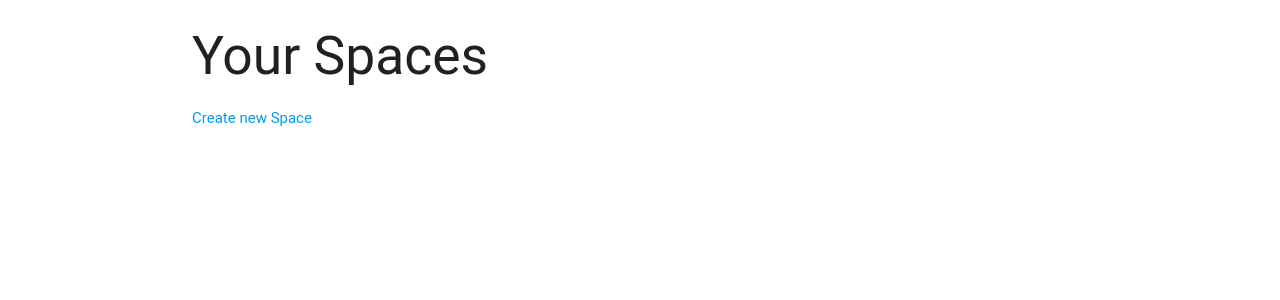
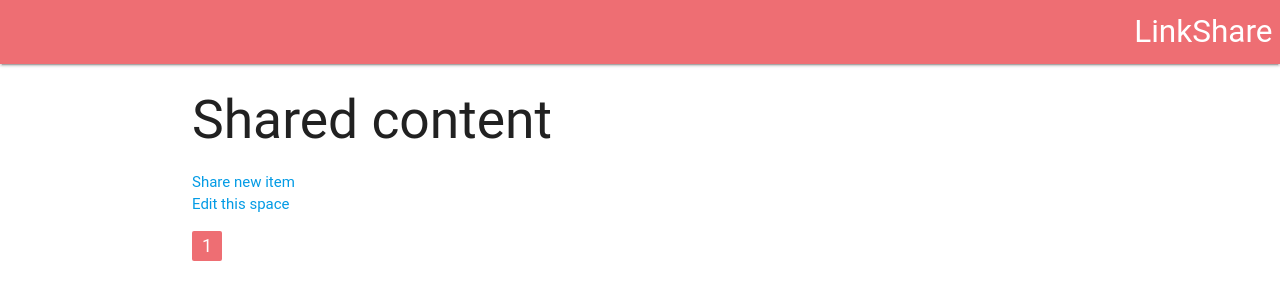
Before and after one commit to duncanlew/LinkShare, a Django app: page / in a window 1280 px wide. Shown: the top 300 px of the page. Run offline with Django 3.2, Linux system fonts and the light colour scheme; the visitor is signed in with stand-in values (Sample User, id 1); data that the repository does not hold is empty; some libraries are stand-ins or nearby versions; some web fonts are replaced.

Commit message:
Added Pagination, added Spaces in Menu, removed *.pyc files

```diff
--- a/ShareSpaces/settings.py
+++ b/ShareSpaces/settings.py
@@ -64,6 +64,7 @@ TEMPLATES = [
                 'django.template.context_processors.request',
                 'django.contrib.auth.context_processors.auth',
                 'django.contrib.messages.context_processors.messages',
+                'Spaces.context_processor.list_of_spaces',
             ],
         },
     },
--- a/ShareSpaces/urls.py
+++ b/ShareSpaces/urls.py
@@ -13,17 +13,19 @@ Including another URLconf
     1. Import the include() function: from django.conf.urls import url, include
     2. Add a URL to urlpatterns:  url(r'^blog/', include('blog.urls'))
 """
+from django.contrib.auth.decorators import login_required
 from django.conf.urls import url
 from django.contrib import admin
 from django.contrib.auth import views as auth_views
-from Spaces.views import SpacesListView, SpacesCreateView, SharedItemListView, SharedItemCreateView
+from Spaces.views import *
 
 urlpatterns = [
     url(r'^admin/', admin.site.urls),
-    url(r'^login/$', auth_views.login, name='login'),
+    url(r'^accounts/login/$', auth_views.login, name='login'),
     url(r'^logout/$', auth_views.logout, name='logout'),
-    url(r'^$', SpacesListView.as_view(), name='spaces-list'),
-    url(r'spaces/add/$', SpacesCreateView.as_view(success_url="/"), name='spaces-add'),
-    url(r'space/(?P<space_id>\d+)$', SharedItemListView.as_view(), name='shared-item-list'),
-    url(r'space/(?P<space_id>\d+)/add/$', SharedItemCreateView.as_view(success_url="/"), name='shareditem-add'),
+    url(r'^$', login_required(SharedItemListView.as_view()), name='index'),
+    url(r'spaces/add/$', login_required(SpacesCreateView.as_view(success_url="/")), name='spaces-add'),
+    url(r'spaces/update/(?P<pk>\d+)/$', login_required(SpacesUpdateView.as_view(success_url="/")), name='spaces-update'),
+    url(r'space/(?P<space_id>\d+)$', login_required(SharedItemListView.as_view()), name='shared-item-list'),
+    url(r'space/(?P<space_id>\d+)/add/$', login_required(SharedItemCreateView.as_view(success_url="/")), name='shareditem-add'),
 ]
--- /dev/null
+++ b/Spaces/context_processor.py
@@ -0,0 +1,4 @@
+def list_of_spaces(request):
+    from .models import Space
+    from django.db.models import Q
+    return {'spaces_list': Space.objects.filter(Q(owner=request.user) | Q(added_users__in=[request.user]))}
--- a/Spaces/views.py
+++ b/Spaces/views.py
@@ -6,7 +6,6 @@ from django.views.generic.edit import CreateView, UpdateView, DeleteView
 import requests
 import http.client, urllib
 # Create your views here.
-
 
 class SpacesListView(ListView):
     model = Space
@@ -25,18 +24,25 @@ class SpacesCreateView(CreateView):
         form.instance.owner = self.request.user
         return super(CreateView, self).form_valid(form)
 
+class SpacesUpdateView(UpdateView):
+    model = Space
+    fields = ['name', 'added_users']
 
 class SharedItemListView(ListView):
     model = SharedItem
+    paginate_by = 10
 
     def get_queryset(self):
-        return SharedItem.objects.filter(space=self.kwargs['space_id']).order_by('-shared_at')
+        return SharedItem.objects.filter(space=self.get_space_id()).order_by('-shared_at')
+
+    def get_space_id(self):
+        return 1 if not 'space_id' in self.kwargs else self.kwargs['space_id']
 
     def get_context_data(self, **kwargs):
         # Call the base implementation first to get a context
         context = super(SharedItemListView, self).get_context_data(**kwargs)
         # Add in the publisher
-        context['space'] = self.kwargs['space_id']
+        context['space'] = self.get_space_id()
         return context
 
 
@@ -55,10 +61,13 @@ class SharedItemCreateView(CreateView):
 
 
 def get_title_from_url(url):
-    headers = {'headers': 'Mozilla/5.0 (X11; Ubuntu; Linux x86_64; rv:51.0) Gecko/20100101 Firefox/51.0'}
-    n = requests.get(url, headers=headers)
-    al = n.text
-    return al[al.find('<title>') + 7: al.find('</title>')]
+    try:
+        headers = {'headers': 'Mozilla/5.0 (X11; Ubuntu; Linux x86_64; rv:51.0) Gecko/20100101 Firefox/51.0'}
+        n = requests.get(url, headers=headers)
+        al = n.text
+        return al[al.find('<title>') + 7: al.find('</title>')]
+    except Exception as e:
+        print(e)
 
 
 def send_notification_to_added_users(user_key, message):
--- a/templates/Spaces/shareditem_list.html
+++ b/templates/Spaces/shareditem_list.html
@@ -5,7 +5,12 @@
 {% block content %}
 
 <h2>Shared content</h2>
-        <a href="{% url 'shareditem-add' space %}">Share new item</a>
+
+<ul>
+  <li><a href="{% url 'shareditem-add' space %}">Share new item</a></li>
+  <li><a href="{% url 'spaces-update' space %}">Edit this space</a></li>
+</ul>
+
 {% for shared_item in object_list %}
 <div class="row">
   <div class="col s12 m6">
@@ -20,7 +25,11 @@
     </div>
   </div>
 </div>
-
 {% endfor %}
 
+<ul class="pagination">
+  {% for page in page_obj.paginator.page_range %}
+  <li class="waves-effect {% if page == page_obj.number %} active {% endif %}"><a href="?page={{ page }}">{{ page }}</a></li>
+  {% endfor %}
+</ul>
 {% endblock %}
--- a/templates/Spaces/space_form.html
+++ b/templates/Spaces/space_form.html
@@ -4,7 +4,7 @@
 
 {% block content %}
 
-  <h2>Create new Space</h2>
+<h2>Create New Space</h2>
 <form action="" method="post">{% csrf_token %}
     {{ form.as_p }}
     <input type="submit" value="Save" />
--- a/templates/base.html
+++ b/templates/base.html
@@ -9,12 +9,22 @@
   crossorigin="anonymous"></script>
      <!-- Compiled and minified CSS -->
   <link rel="stylesheet" href="https://cdnjs.cloudflare.com/ajax/libs/materialize/0.98.0/css/materialize.min.css">
-
   <!-- Compiled and minified JavaScript -->
   <script src="https://cdnjs.cloudflare.com/ajax/libs/materialize/0.98.0/js/materialize.min.js"></script>
 
 </head>
 <body>
+
+  <nav>
+    <div class="nav-wrapper">
+      <a href="#" class="brand-logo right">LinkShare</a>
+      <ul id="nav-mobile" class="left hide-on-med-and-down">
+        {% for space in spaces_list %}
+          <li><a href="{% url 'shared-item-list' space.id %}">{{ space.name }}</a></li>
+        {% endfor %}
+      </ul>
+    </div>
+  </nav>
 
 <div class="container">
     {% block content %}
```
Also changed, not shown: 1 other file. Lines whose indentation alone changed are shown as unchanged.
